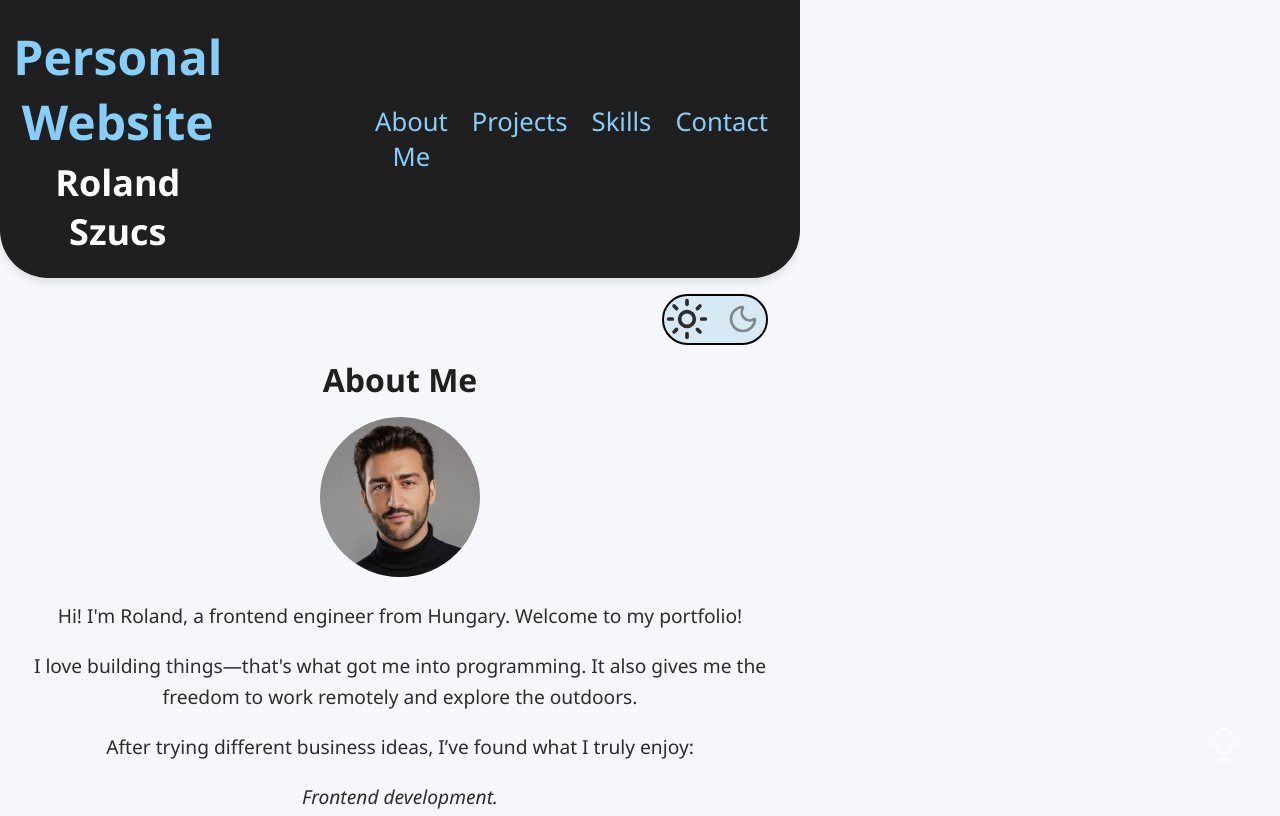
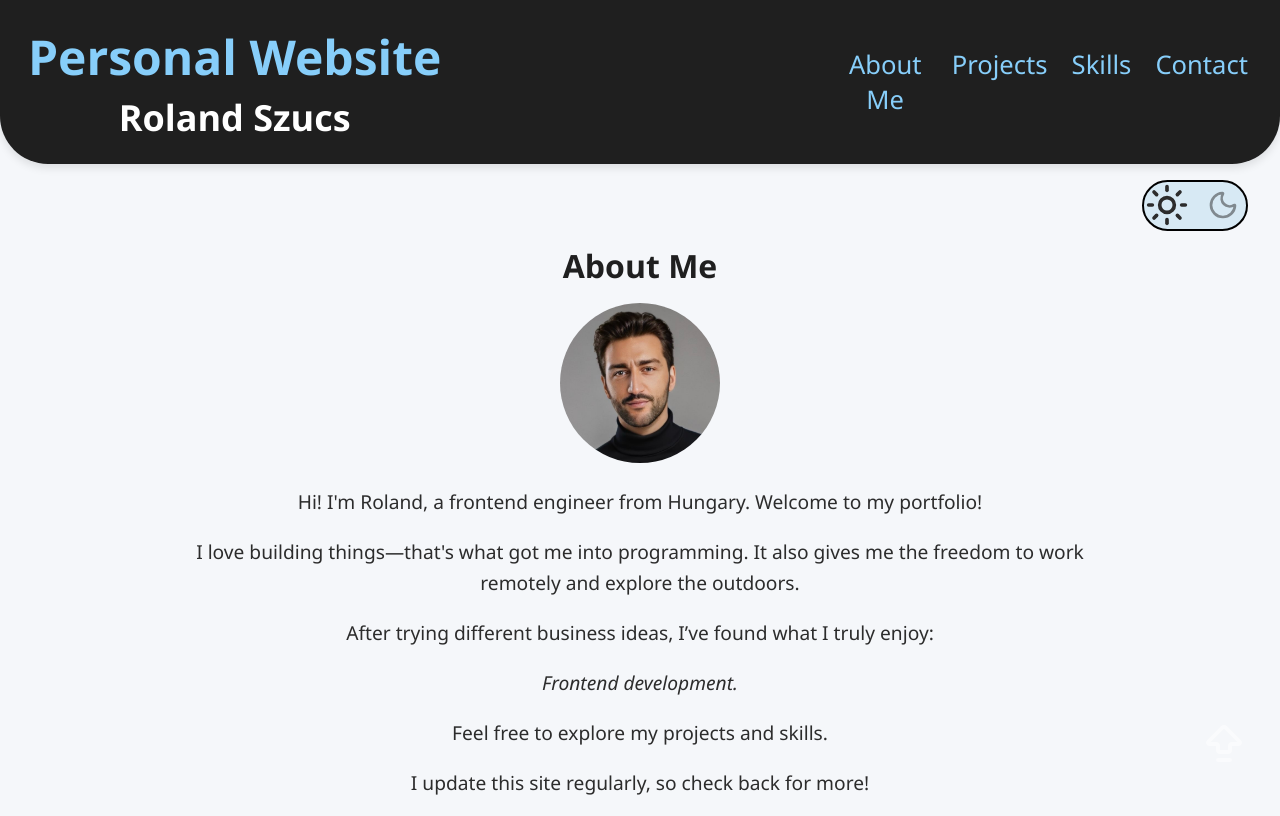
Before and after one commit to xtralvl/Personal-portfolio-website-OLD-ARCHIVED-, a website: page index.html in a window 1280 px wide. Shown: the top 816 px of the page. Drawn offline with nearby package versions, Linux system fonts and the light colour scheme.

Commit message:
big screen width fixed

```diff
--- a/styles.css
+++ b/styles.css
@@ -13,7 +13,7 @@ html, body {
     color: #2c2c2c;
     transition: background-color 1s, color 1s;
     min-height: 100dvh;
-    max-width: 100dvh;
+    max-width: 100vw;
     overflow-x: hidden;
 }
 
```
